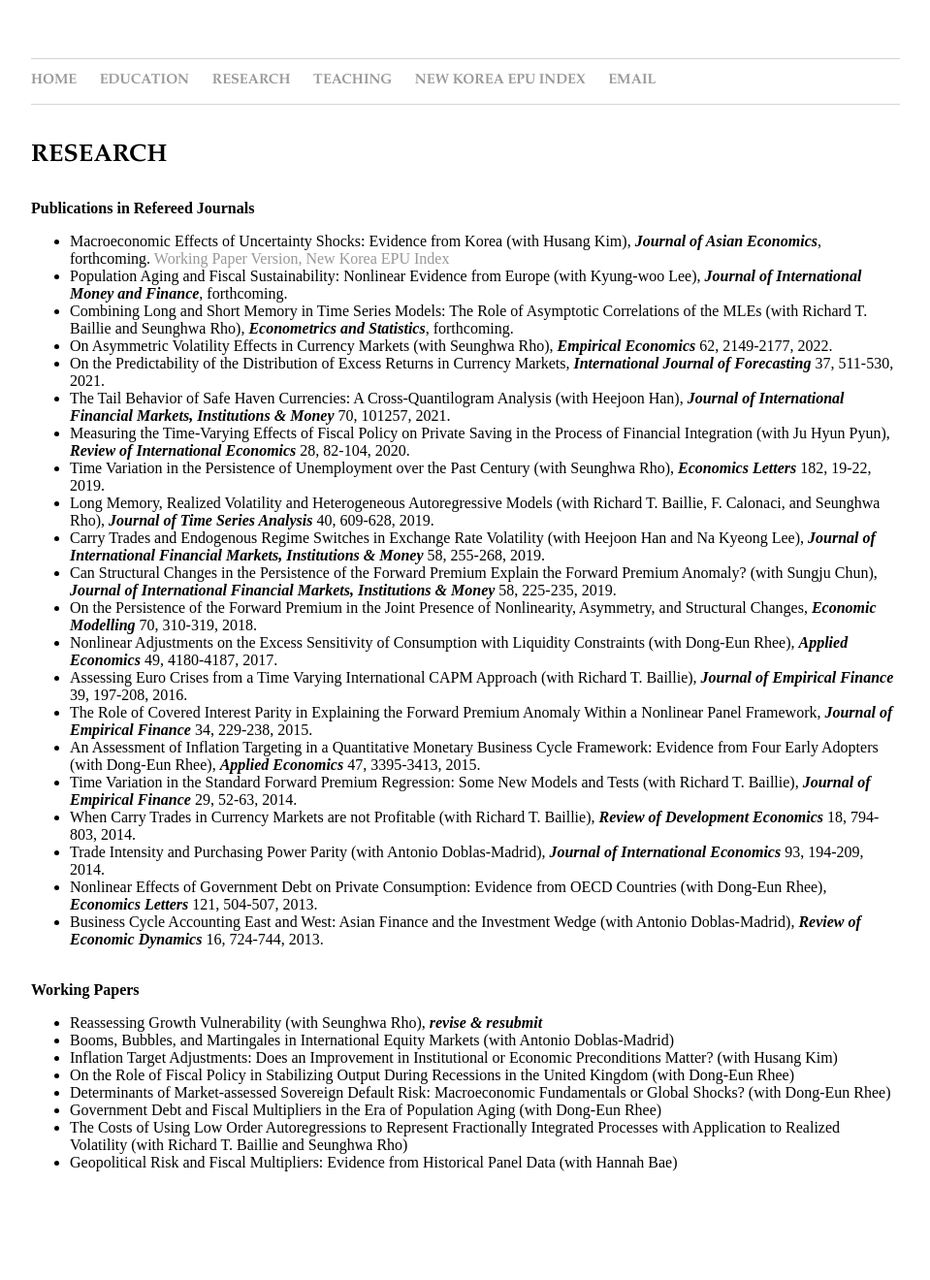
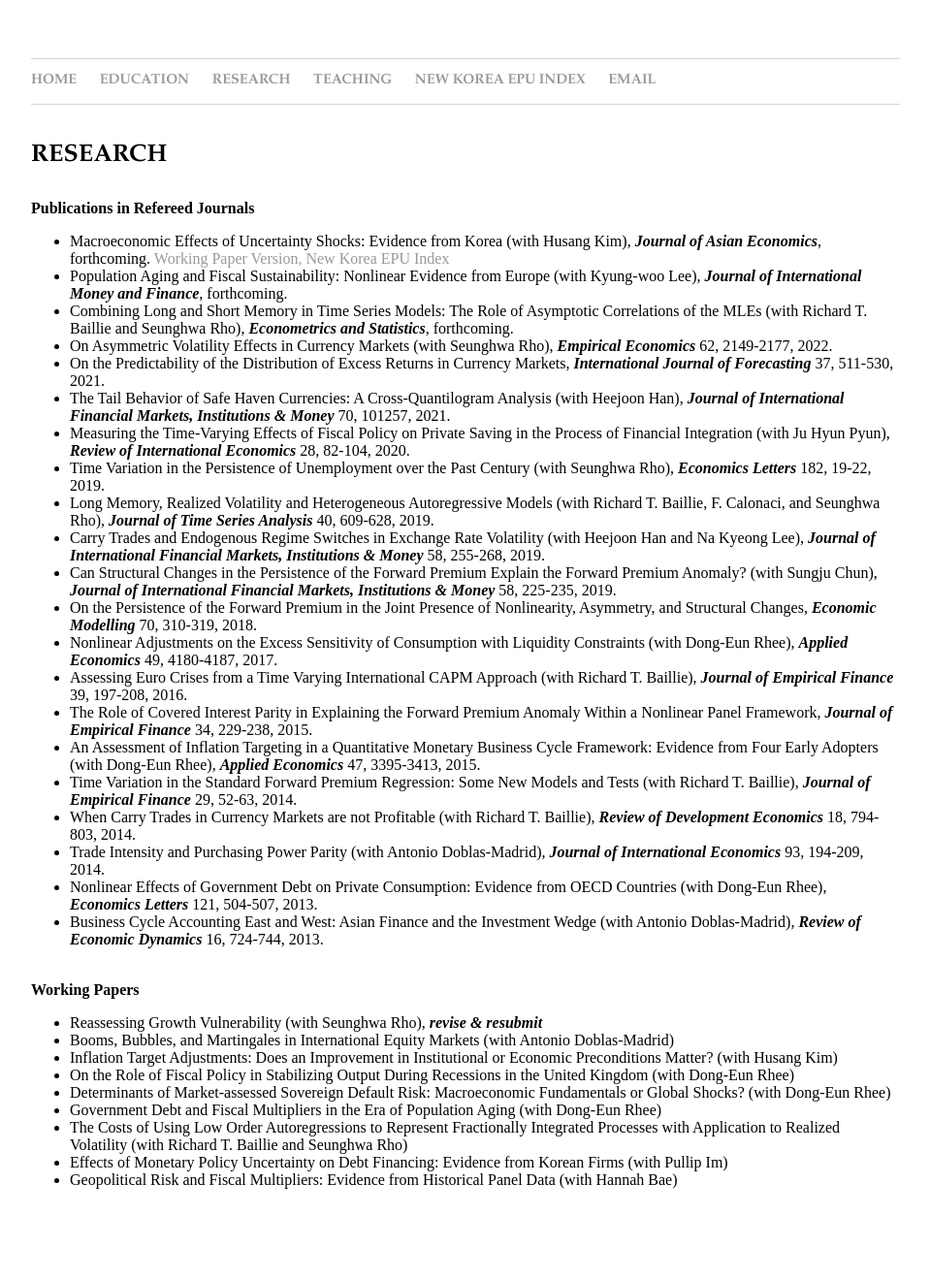
Before and after one commit to dooyeoncho/dooyeoncho.github.io, a Jekyll site: the page built from pages/research.html, in a window 1280 px wide. Shown: the whole page at 97% size, without its empty margins (160-1119 px from the left). Built offline with Jekyll 4.4.1, drawn with Linux system fonts in a browser that asks for light colours.

Commit message:
Update research.html

```diff
--- a/pages/research.html
+++ b/pages/research.html
@@ -47,6 +47,7 @@ title: Dooyeon Cho - Research
 		<li>Determinants of Market-assessed Sovereign Default Risk: Macroeconomic Fundamentals or Global Shocks? (with Dong-Eun Rhee)</li>
 		<li>Government Debt and Fiscal Multipliers in the Era of Population Aging (with Dong-Eun Rhee)</li>
 		<li>The Costs of Using Low Order Autoregressions to Represent Fractionally Integrated Processes with Application to Realized Volatility (with Richard T. Baillie and Seunghwa Rho)</li>
+		<li>Effects of Monetary Policy Uncertainty on Debt Financing: Evidence from Korean Firms (with Pullip Im)</li>
 		<li>Geopolitical Risk and Fiscal Multipliers: Evidence from Historical Panel Data (with Hannah Bae)</li>
 	</ul>
 </div>&nbsp;&nbsp;&nbsp;&nbsp;&nbsp;&nbsp;
```
